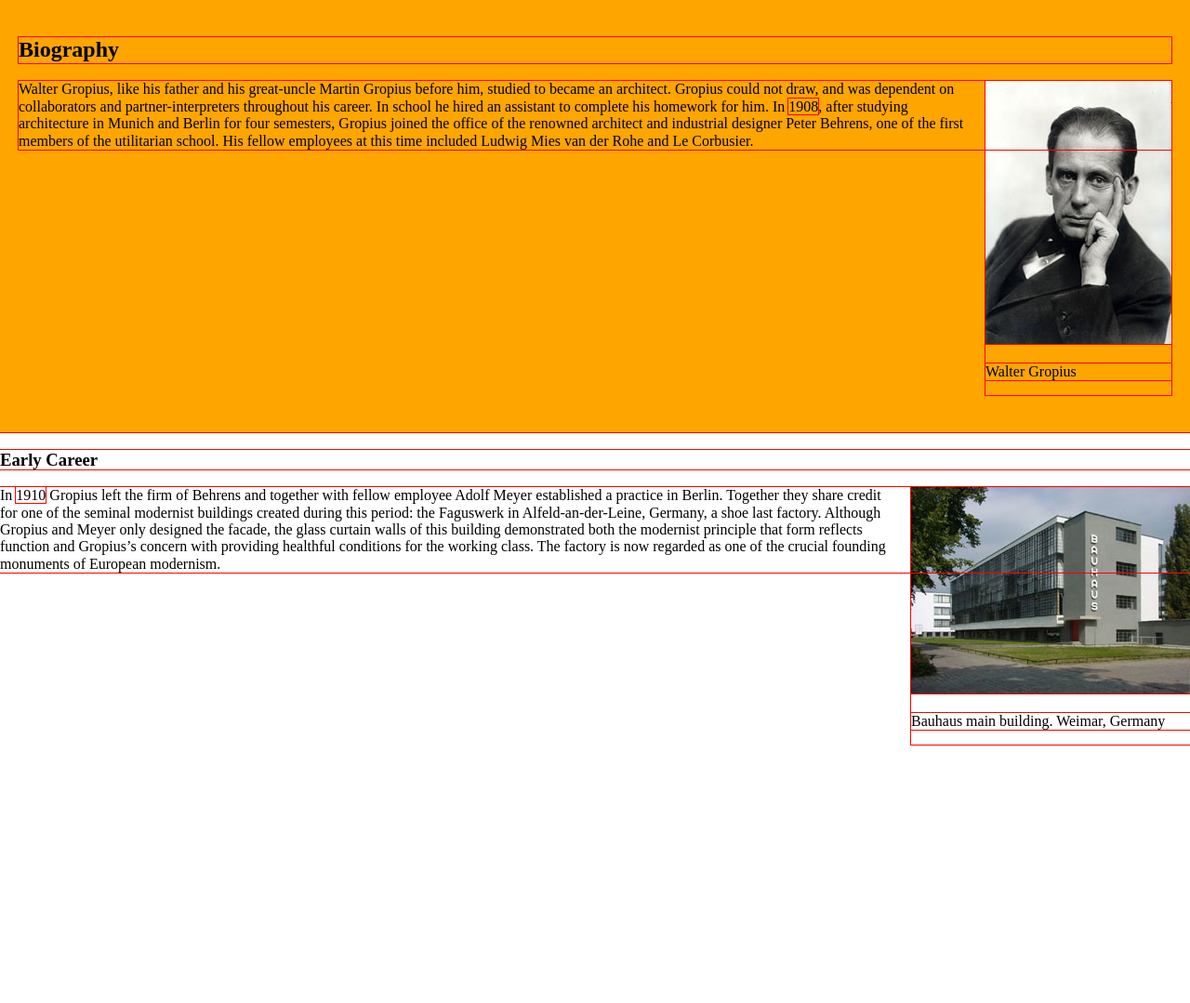
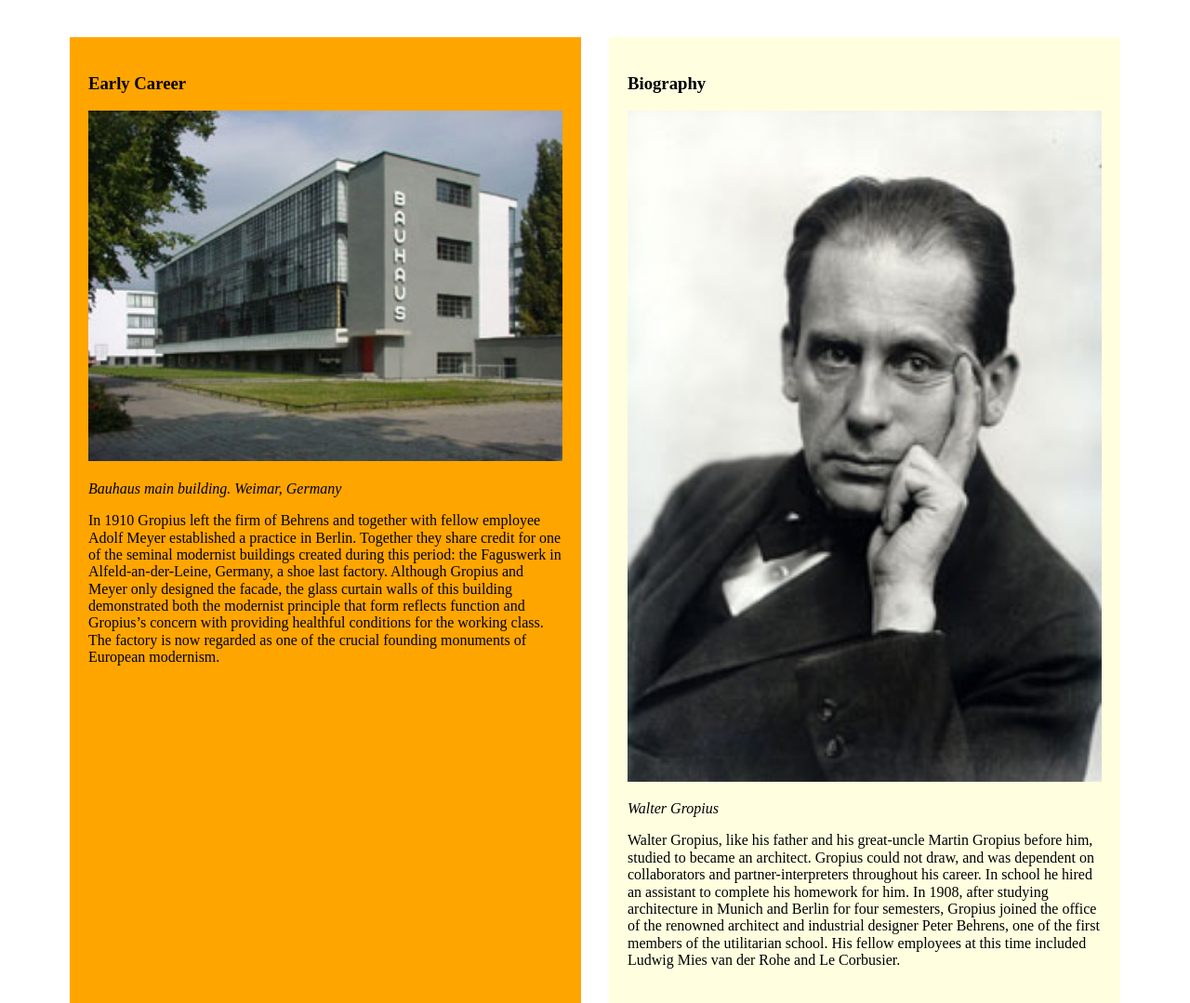
Before and after one commit to Tyre410/TECH272_Spring2024, a plain HTML site: page Project_3_Wall/flex.html in a window 1280 px wide. Shown: the top 1079 px of the page at 93% size. Before the commit the page ends 821 px from the top, so only its background shows below. Drawn offline with Linux system fonts and the light colour scheme; files that its build step writes are made by us from their sources.

Commit message:
Update flex.html

```diff
--- a/Project_3_Wall/flex.html
+++ b/Project_3_Wall/flex.html
@@ -9,30 +9,26 @@
 	<link rel="stylesheet" href="css/normalize.css">
 
 	<style>
-		* {outline:1px solid red;}
+		 {outline:1px solid red;}
 
 		/* STRUCTURE */
 		figure {margin:0;}
-		section {padding:20px; background-color:orange;}
-
-		/* FLOATS */
-		.fr300 {width:100%; max-width:300px; float:right; margin-left:20px; margin-bottom:20px;}
-
-		.fr200 {width:100%; max-width:200px; float:right; margin-left:20px; margin-bottom:20px;}
-
-		.clearfix::after {
-		content: "";
-		clear: both;
-		display: table;
-		}
-
+		#wrap{padding:40px;}
+		section {padding:20px; background-color:orange; width:42.5%;}
+		.yellow {background-color:lightyellow;}
+		.flexcontainer {display:flex; justify-content:center;flex-wrap:wrap; flex-direction: row-reverse;
+		gap:2.5%;}
+		img {width:100%;}
+		figcaption {font-style:italic;}
+		.programs {1.5%;}
+		.programs p {font-weight:bold; font-size:20px; background-color:#A9DBEB; padding:10px 20px; border-radius: 6px;}
 	</style>
 </head>
 
 <body>
-	<section class="clearfix">
-      <h2>Biography</h2>
-
+	<div id="wrap" class="flexcontainer">
+		<section class="yellow">
+		  <h3>Biography</h3>
 			<figure class="fr200">
 			  <img src="../Project_2_Wall/Images/WalterGropius-1919x200.jpg" alt="image of Walter Gropius,B&W, finger to forehead, thinking, he's about 35 years old">
 			  <figcaption>
@@ -41,9 +37,9 @@
 		  </figure>
 
 		  <p>Walter Gropius, like his father and his great-uncle Martin Gropius before him, studied to became an architect. Gropius could not draw, and was dependent on collaborators and partner-interpreters throughout his career. In school he hired an assistant to complete his homework for him. In <time datetime="1908">1908</time>, after studying architecture in Munich and Berlin for four semesters, Gropius joined the office of the renowned architect and industrial designer Peter Behrens, one of the first members of the utilitarian school. His fellow employees at this time included Ludwig Mies van der Rohe and Le Corbusier.</p>
-
 		</section>
 
+		<section>
 		<h3>Early Career</h3>
 
 		<figure class="fr300">
@@ -53,5 +49,14 @@
 			</figcaption>
 		</figure>
 		<p>In <time datetime="1910">1910</time> Gropius left the firm of Behrens and together with fellow employee Adolf Meyer established a practice in Berlin. Together they share credit for one of the seminal modernist buildings created during this period: the Faguswerk in Alfeld-an-der-Leine, Germany, a shoe last factory. Although Gropius and Meyer only designed the facade, the glass curtain walls of this building demonstrated both the modernist principle that form reflects function and Gropius&rsquo;s concern with providing healthful conditions for the working class. The factory is now regarded as one of the crucial founding monuments of European modernism.</p>
+		</section>
+	</div> <!-- CLOSE WRAP -->
+	<div class="flex-contatainer yellow programs">
+		<p>Illustrator</p>
+		<p>InDesign</p>
+		<p>Photoshop</p>
+		<p>MS Word</p>
+		<p>Excel</p>
+	</div>
 </body>
 </html>
```
Lines whose indentation alone changed are shown as unchanged.
